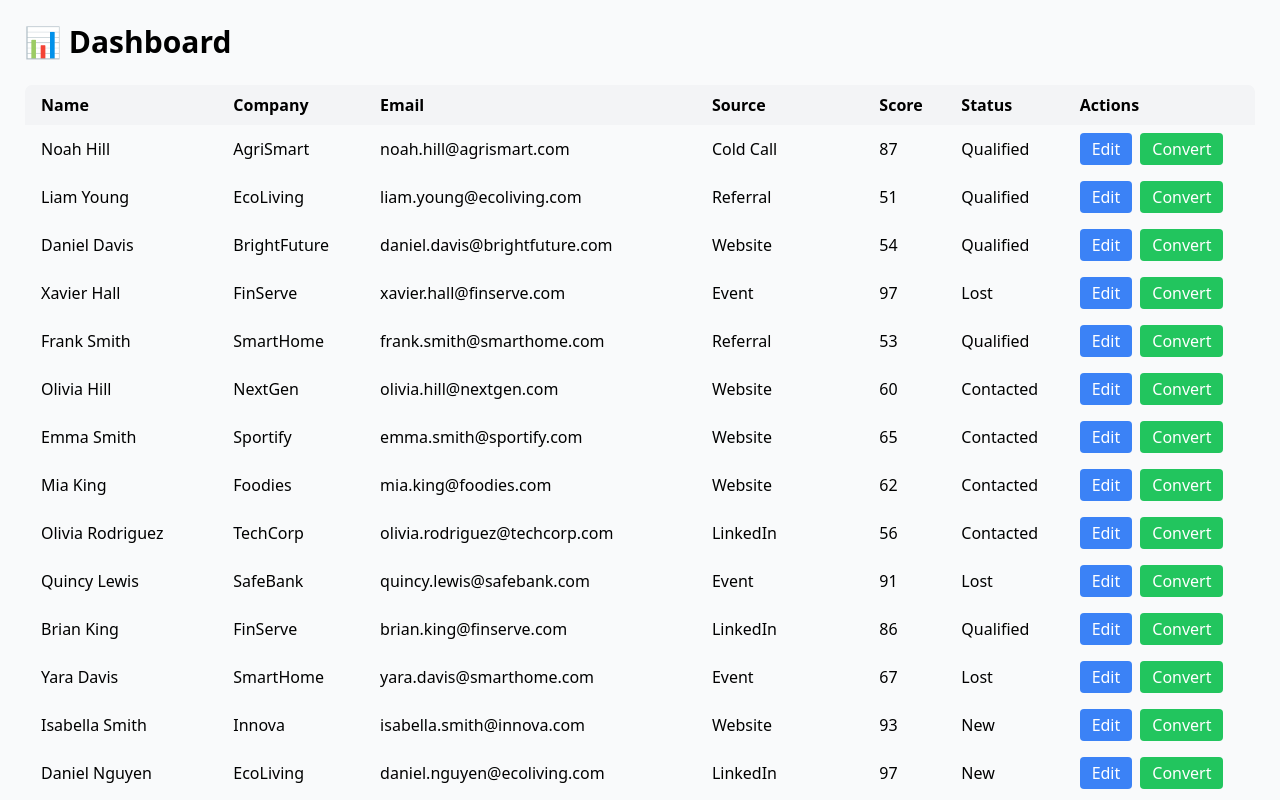
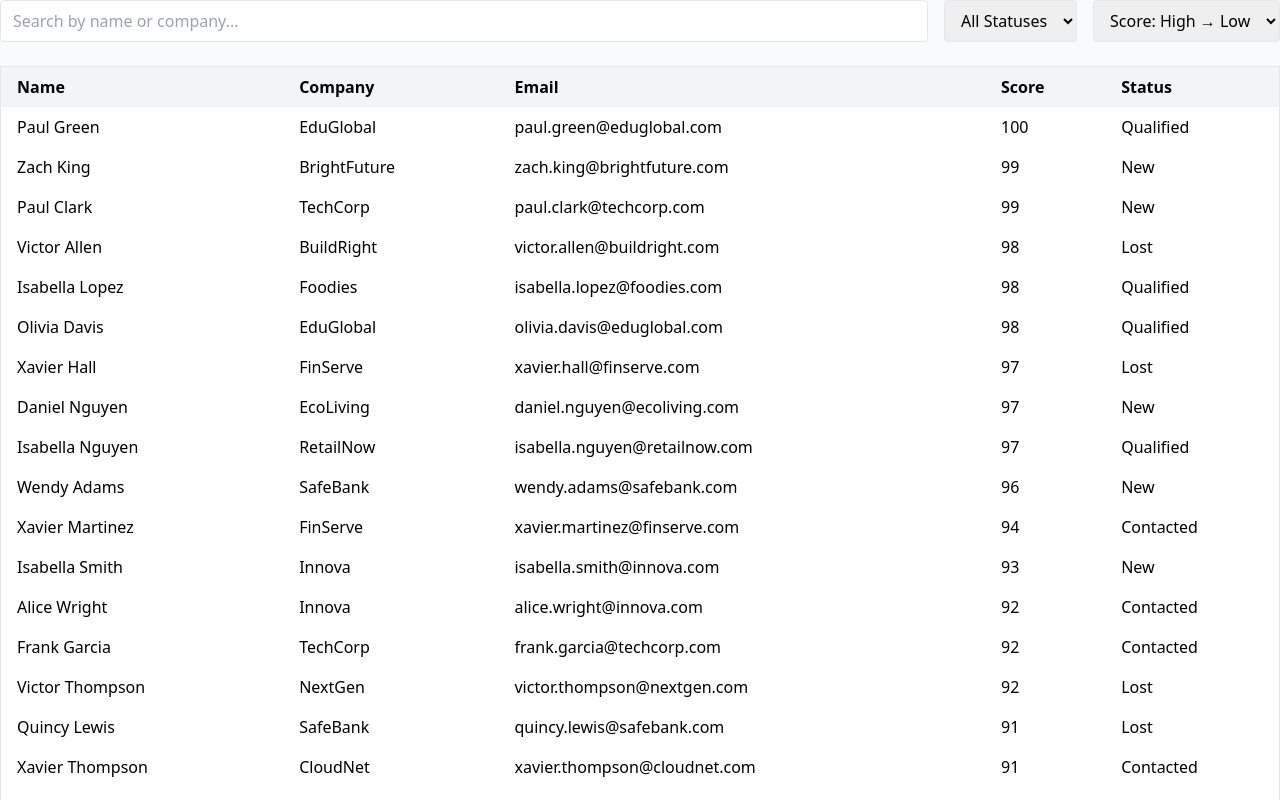
Before and after one commit to marianadesouzaaguiar/mini-seller-console, a React (Vite) app: page / in a window 1280 px wide. Shown: the top 800 px of the page. Built offline with nearby package versions, Linux system fonts and the light colour scheme.

Commit message:
aplicacao funcional

```diff
--- a/src/AppContext.jsx
+++ b/src/AppContext.jsx
@@ -46,7 +46,7 @@ export function AppProvider({ children }) {
     const newOpp = {
       id: "O-" + Math.floor(Math.random() * 10000),
       name: lead.name,
-      stage: "Prospecting",
+      stage: lead.status,
       amount: "",
       accountName: lead.company,
     };
--- a/src/components/Footer.jsx
+++ b/src/components/Footer.jsx
@@ -1,9 +1,10 @@
+// src/components/Footer.js
 import React from "react";
 
 export default function Footer() {
   return (
-    <footer className="bg-gray-100 p-4 shadow text-center text-sm">
-      &copy; 2025 Mini Seller Console. All rights reserved.
+    <footer className="bg-gray-100 border-t p-4 text-center text-sm text-gray-500">
+      © 2025 Mini Seller Console All rights reserved.
     </footer>
   );
 }
--- a/src/components/Header.jsx
+++ b/src/components/Header.jsx
@@ -1,15 +1,10 @@
-import React from "react";
-import { Link } from "react-router-dom";
+import Header from "../components/Header";
 
-export default function Header() {
+export default function Dashboard() {
   return (
-    <header className="bg-gray-100 p-4 shadow flex justify-between items-center">
-      <h1 className="text-xl font-bold">Mini Seller Console</h1>
-      <nav className="flex gap-4">
-        <Link to="/" className="hover:underline">Dashboard</Link>
-        <Link to="/leads" className="hover:underline">Leads</Link>
-        <Link to="/opportunities" className="hover:underline">Opportunities</Link>
-      </nav>
-    </header>
+    <div>
+      <Header title="Painel de Leads e Oportunidades" />
+      {/* resto da página */}
+    </div>
   );
 }
--- a/src/components/LeadDetailPanel.jsx
+++ b/src/components/LeadDetailPanel.jsx
@@ -1,61 +1,29 @@
-import React, { useState, useEffect } from "react";
-import { useAppContext } from "../AppContext";
+import React from "react";
 
-export default function LeadDetailPanel({ onClose }) {
-  const { selectedLead, handleSaveLead, handleConvertToOpportunity, saving, saveError } =
-    useAppContext();
-
-  const [email, setEmail] = useState("");
-  const [status, setStatus] = useState("");
-  const [emailError, setEmailError] = useState("");
-
-  // Atualiza campos sempre que selectedLead muda
-  useEffect(() => {
-    if (selectedLead) {
-      setEmail(selectedLead.email || "");
-      setStatus(selectedLead.status || "");
-      setEmailError("");
-    }
-  }, [selectedLead]);
-
-  if (!selectedLead) return null;
-
-  const validateEmail = (email) => /\S+@\S+\.\S+/.test(email);
-
-  const handleSave = () => {
-    if (!validateEmail(email)) {
-      setEmailError("Invalid email format");
-      return;
-    }
-    handleSaveLead({ email, status });
-  };
-
-  const handleConvert = () => {
-    handleConvertToOpportunity(selectedLead);
-    onClose(); // fecha painel após conversão
-  };
-
+export default function LeadDetailPanel({ lead, onSave, saving, error, onClose, onConvert }) {
   return (
-    <div className="fixed top-0 right-0 h-full w-96 bg-white shadow-lg p-6 overflow-y-auto z-50 animate-slide-in">
-      <h2 className="text-2xl font-bold mb-4">Lead Details</h2>
-
+    <div className="fixed inset-0 bg-black bg-opacity-30 flex justify-end z-50">
+      <div className="w-full sm:w-96 bg-white p-6 overflow-y-auto animate-slide-in">
+        <h2 className="text-xl font-semibold mb-4">Lead Details</h2>
         <div className="mb-4">
-        <label className="block font-semibold mb-1">Email</label>
+          <label className="block mb-1 font-medium">Name</label>
+          <p>{lead.name}</p>
+        </div>
+        <div className="mb-4">
+          <label className="block mb-1 font-medium">Email</label>
           <input
-          type="text"
-          value={email}
-          onChange={(e) => setEmail(e.target.value)}
-          className="w-full px-3 py-2 border rounded-md"
+            type="email"
+            defaultValue={lead.email}
+            onChange={(e) => (lead.email = e.target.value)}
+            className="border w-full px-3 py-2 rounded"
           />
-        {emailError && <p className="text-red-600 text-sm mt-1">{emailError}</p>}
         </div>
-
         <div className="mb-4">
-        <label className="block font-semibold mb-1">Status</label>
+          <label className="block mb-1 font-medium">Status</label>
           <select
-          value={status}
-          onChange={(e) => setStatus(e.target.value)}
-          className="w-full px-3 py-2 border rounded-md"
+            defaultValue={lead.status}
+            onChange={(e) => (lead.status = e.target.value)}
+            className="border w-full px-3 py-2 rounded"
           >
             <option value="New">New</option>
             <option value="Contacted">Contacted</option>
@@ -63,33 +31,30 @@ export default function LeadDetailPanel({ onClose }) {
             <option value="Lost">Lost</option>
           </select>
         </div>
-
-      {saveError && <p className="text-red-600 mb-4">{saveError}</p>}
-
-      <div className="flex gap-2 mb-4">
+        {error && <p className="text-red-600 mb-2">{error}</p>}
+        <div className="flex justify-between gap-2 mt-6">
           <button
-          onClick={handleSave}
+            onClick={() => onSave(lead)}
             disabled={saving}
-          className={`px-4 py-2 rounded text-white ${saving ? "bg-gray-400" : "bg-blue-600 hover:bg-blue-700"}`}
+            className="bg-green-600 text-white px-4 py-2 rounded hover:bg-green-700 disabled:opacity-50"
           >
             {saving ? "Saving..." : "Save"}
           </button>
           <button
+            onClick={onConvert}
+            className="bg-blue-600 text-white px-4 py-2 rounded hover:bg-blue-700"
+          >
+            Convert to Opportunity
+          </button>
+          <button
+            variant="outline"
             onClick={onClose}
-          className="px-4 py-2 rounded border border-gray-300 hover:bg-gray-100"
+            className="bg-gray-300 text-gray-700 px-4 py-2 rounded hover:bg-gray-400"
           >
             Cancel
           </button>
         </div>
-
-      <hr className="my-4" />
-
-      <button
-        onClick={handleConvert}
-        className="w-full px-4 py-2 rounded bg-green-600 hover:bg-green-700 text-white"
-      >
-        Convert to Opportunity
-      </button>
+      </div>
     </div>
   );
 }
--- a/src/main.jsx
+++ b/src/main.jsx
@@ -5,7 +5,6 @@ import { BrowserRouter, Routes, Route } from "react-router-dom";
 import { AppProvider } from "./AppContext";
 
 import Dashboard from "./pages/Dashboard";
-import LeadsPage from "./pages/LeadsPage";
 import OpportunitiesPage from "./pages/OpportunitiesPage.jsx";
 
 import "./index.css";
@@ -16,7 +15,6 @@ ReactDOM.createRoot(document.getElementById("root")).render(
       <BrowserRouter>
         <Routes>
           <Route path="/" element={<Dashboard />} />
-          <Route path="/leads" element={<LeadsPage />} />
           <Route path="/opportunities" element={<OpportunitiesPage />} />
         </Routes>
       </BrowserRouter>
--- a/src/pages/Dashboard.jsx
+++ b/src/pages/Dashboard.jsx
@@ -1,24 +1,122 @@
-import React from "react";
-import LeadsList from "../components/LeadsList";
+import React, { useState } from "react";
 import { useAppContext } from "../AppContext";
+import LeadDetailPanel from "../components/LeadDetailPanel";
 
 export default function Dashboard() {
-  const { opportunities } = useAppContext();
+  const {
+    leads,
+    loading,
+    error,
+    selectedLead,
+    setSelectedLead,
+    handleSaveLead,
+    saving,
+    saveError,
+    handleConvertToOpportunity,
+    opportunities,
+  } = useAppContext();
+
+  const [search, setSearch] = useState("");
+  const [statusFilter, setStatusFilter] = useState("");
+  const [sortDesc, setSortDesc] = useState(true);
+
+  const filteredLeads = leads
+    .filter((lead) =>
+      lead.name.toLowerCase().includes(search.toLowerCase()) ||
+      lead.company.toLowerCase().includes(search.toLowerCase())
+    )
+    .filter((lead) => (statusFilter ? lead.status === statusFilter : true))
+    .sort((a, b) => (sortDesc ? b.score - a.score : a.score - b.score));
 
   return (
-    <div className="p-6 bg-gray-50 min-h-screen">
-      <h1 className="text-3xl font-bold mb-6 flex items-center gap-2">
-        📊 Dashboard
-      </h1>
-      <LeadsList />
+    <div>
+      {/* Filters */}
+      <div className="flex flex-wrap gap-4 mb-6">
+        <input
+          type="text"
+          placeholder="Search by name or company..."
+          value={search}
+          onChange={(e) => setSearch(e.target.value)}
+          className="border px-3 py-2 rounded flex-1 min-w-[200px]"
+        />
+        <select
+          value={statusFilter}
+          onChange={(e) => setStatusFilter(e.target.value)}
+          className="border px-3 py-2 rounded"
+        >
+          <option value="">All Statuses</option>
+          <option value="New">New</option>
+          <option value="Contacted">Contacted</option>
+          <option value="Qualified">Qualified</option>
+          <option value="Lost">Lost</option>
+        </select>
+        <select
+          value={sortDesc ? "desc" : "asc"}
+          onChange={(e) => setSortDesc(e.target.value === "desc")}
+          className="border px-3 py-2 rounded"
+        >
+          <option value="desc">Score: High → Low</option>
+          <option value="asc">Score: Low → High</option>
+        </select>
+      </div>
+
+      {/* Leads Table */}
+      <div className="overflow-x-auto mb-8">
+        {loading && <p className="text-gray-500">Loading leads...</p>}
+        {error && <p className="text-red-600">{error}</p>}
+        {!loading && !error && (
+          <table className="w-full border border-gray-200 rounded-lg shadow-sm bg-white">
+            <thead className="bg-gray-100">
+              <tr>
+                <th className="px-4 py-2 text-left">Name</th>
+                <th className="px-4 py-2 text-left">Company</th>
+                <th className="px-4 py-2 text-left">Email</th>
+                <th className="px-4 py-2 text-left">Score</th>
+                <th className="px-4 py-2 text-left">Status</th>
+              </tr>
+            </thead>
+            <tbody>
+              {filteredLeads.map((lead) => (
+                <tr
+                  key={lead.id}
+                  className="hover:bg-gray-50 cursor-pointer transition-colors duration-150"
+                  onClick={() => setSelectedLead(lead)}
+                >
+                  <td className="px-4 py-2">{lead.name}</td>
+                  <td className="px-4 py-2">{lead.company}</td>
+                  <td className="px-4 py-2">{lead.email}</td>
+                  <td className="px-4 py-2">{lead.score}</td>
+                  <td className="px-4 py-2">{lead.status}</td>
+                </tr>
+              ))}
+            </tbody>
+          </table>
+        )}
+      </div>
+
+      {/* Slide-over */}
+      {selectedLead && (
+        <LeadDetailPanel
+          lead={selectedLead}
+          onSave={handleSaveLead}
+          saving={saving}
+          error={saveError}
+          onClose={() => setSelectedLead(null)}
+          onConvert={() => {
+            handleConvertToOpportunity(selectedLead);
+            setSelectedLead(null);
+          }}
+        />
+      )}
+
+      {/* Opportunities */}
       <div className="mt-8">
         <h2 className="text-2xl font-semibold mb-4">Opportunities</h2>
-
         {opportunities.length === 0 ? (
           <p className="text-gray-500 italic">No opportunities yet.</p>
         ) : (
           <div className="overflow-x-auto">
-            <table className="w-full border border-gray-200 rounded-lg overflow-hidden shadow-sm">
+            <table className="w-full border border-gray-200 rounded-lg shadow-sm bg-white">
               <thead className="bg-gray-100">
                 <tr>
                   <th className="px-4 py-2 text-left">Name</th>
@@ -27,7 +125,7 @@ export default function Dashboard() {
                   <th className="px-4 py-2 text-left">Account</th>
                 </tr>
               </thead>
-              <tbody className="bg-white">
+              <tbody>
                 {opportunities.map((o) => (
                   <tr
                     key={o.id}
@@ -35,8 +133,8 @@ export default function Dashboard() {
                   >
                     <td className="px-4 py-2">{o.name}</td>
                     <td className="px-4 py-2">{o.stage}</td>
-                    <td className="px-4 py-2">{o.amount}</td>
-                    <td className="px-4 py-2">{o.account}</td>
+                    <td className="px-4 py-2">{o.amount || "-"}</td>
+                    <td className="px-4 py-2">{o.accountName || "-"}</td>
                   </tr>
                 ))}
               </tbody>
--- a/src/pages/LeadsPage.jsx
+++ /dev/null
@@ -1,89 +0,0 @@
-import React, { useState } from "react";
-import { useAppContext } from "../AppContext";
-import LeadDetailPanel from "../components/LeadDetailPanel";
-import LeadsList from "../components/LeadsList";
-
-export default function LeadsPage() {
-  const {
-    leads,
-    loading,
-    error,
-    selectedLead,
-    setSelectedLead,
-    handleSaveLead,
-    saving,
-    saveError,
-    handleConvertToOpportunity
-  } = useAppContext();
-
-  const [search, setSearch] = useState("");
-  const [statusFilter, setStatusFilter] = useState("");
-  const [sortDesc, setSortDesc] = useState(true);
-
-  // Filtered, searched, and sorted leads
-  const filteredLeads = leads
-    .filter((lead) =>
-      lead.name.toLowerCase().includes(search.toLowerCase()) ||
-      lead.company.toLowerCase().includes(search.toLowerCase())
-    )
-    .filter((lead) => (statusFilter ? lead.status === statusFilter : true))
-    .sort((a, b) => (sortDesc ? b.score - a.score : a.score - b.score));
-
-  return (
-    <div className="p-4">
-      <h1 className="text-2xl font-bold mb-4">Leads Page</h1>
-
-      {/* Filters */}
-      <div className="flex gap-4 mb-4 flex-wrap">
-        <input
-          type="text"
-          placeholder="Search by name or company..."
-          value={search}
-          onChange={(e) => setSearch(e.target.value)}
-          className="border px-2 py-1 rounded w-1/3"
-        />
-        <select
-          value={statusFilter}
-          onChange={(e) => setStatusFilter(e.target.value)}
-          className="border px-2 py-1 rounded"
-        >
-          <option value="">All Statuses</option>
-          <option value="New">New</option>
-          <option value="Contacted">Contacted</option>
-          <option value="Qualified">Qualified</option>
-          <option value="Lost">Lost</option>
-        </select>
-        <select
-          value={sortDesc ? "desc" : "asc"}
-          onChange={(e) => setSortDesc(e.target.value === "desc")}
-          className="border px-2 py-1 rounded"
-        >
-          <option value="desc">Score: High → Low</option>
-          <option value="asc">Score: Low → High</option>
-        </select>
-      </div>
-
-      {/* Leads List */}
-      {loading && <p className="text-gray-500">Loading leads...</p>}
-      {error && <p className="text-red-600">{error}</p>}
-      {!loading && !error && (
-        <LeadsList leads={filteredLeads} onSelectLead={setSelectedLead} />
-      )}
-
-      {/* Lead Detail Panel */}
-      {selectedLead && (
-        <LeadDetailPanel
-          lead={selectedLead}
-          onSave={handleSaveLead}
-          saving={saving}
-          error={saveError}
-          onClose={() => setSelectedLead(null)}
-          onConvert={() => {
-            handleConvertToOpportunity(selectedLead);
-            setSelectedLead(null);
-          }}
-        />
-      )}
-    </div>
-  );
-}
```
Also changed, not shown: src/App.jsx (+9 -15 lines), src/components/Navbar.jsx (+8 -9 lines). Lines whose indentation alone changed are shown as unchanged.
